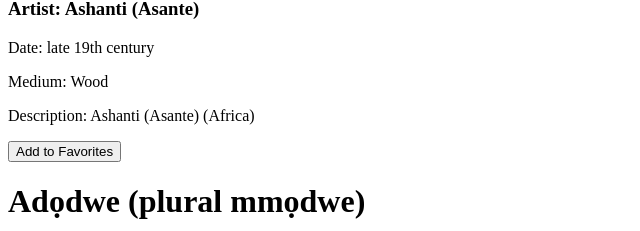
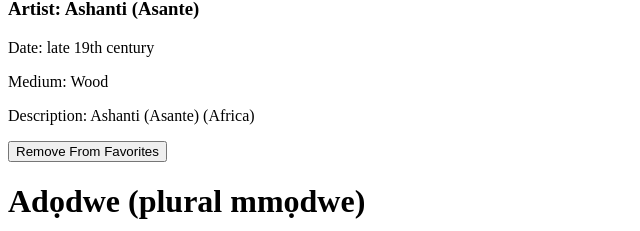
Before and after one commit to jcolemanjr/museum-app, a React (Create React App) app: page /Gallery in a window 1280 px wide. Shown: the part 2717-2948 px from the top of the page, without its empty margins (0-640 px from the left). Built offline with nearby package versions, Linux system fonts and the light colour scheme; data requests are answered from the project's data file.

Commit message:
post working delete needs work

```diff
--- a/src/Components/Artwork.js
+++ b/src/Components/Artwork.js
@@ -1,16 +1,10 @@
 import React from "react";
 
-function Artwork({
-  artist,
-  title,
-  image,
-  date,
-  medium,
-  description,
-  addToFavorites,
-  removeFromFavorites,
-  isFavorite,
-}) {
+function Artwork({artist, title, image, date, medium, description, addToFavorites,
+  removeFromFavorites, isFavorite, accessionNumber}) {
+
+// console.log(accessionNumber)
+
   function artistCheck() {
     if (artist === "") {
       return "Unknown Artist";
@@ -42,25 +36,13 @@ function Artwork({
       <p>Description: {descCheck()}</p>
       {isFavorite ? (
         <button
-          onClick={() =>
-            removeFromFavorites({
-              title,
-              artist,
-              image,
-              date,
-              medium,
-              description,
-            })
-          }
-        >
-          Remove From Favorites
+          onClick={(e) => removeFromFavorites({title, artist, image, date, medium, description, accessionNumber})}>
+            Remove From Favorites
         </button>
       ) : (
         <button
           onClick={() =>
-            addToFavorites({ title, artist, image, date, medium, description })
-          }
-        >
+            addToFavorites({ title, artist, image, date, medium, description, accessionNumber })}>
           Add to Favorites
         </button>
       )}
--- a/src/Components/Gallery.js
+++ b/src/Components/Gallery.js
@@ -1,31 +1,27 @@
-import React, { useState } from "react";
+import React, { useEffect, useState } from "react";
 import Artwork from "./Artwork";
 import Search from "./Search";
 
 function Gallery({ artworks, setArtworks }) {
   const [favorites, setfavorites] = useState([]);
   const [filteredArtwork, setfilteredArtwork] = useState("");
-  console.log(filteredArtwork);
+//   console.log(filteredArtwork);
+
+  useEffect(() => {
+    // Fetch the initial state of favorites
+    fetch('http://localhost:3000/Favorites')
+      .then((res) => res.json())
+      .then((data) => setfavorites(data));
+  }, []);
 
   const filteredArt = artworks.filter((art) => {
     return (
-      (art.title?.toLowerCase()?.includes(filteredArtwork.toLowerCase()) ??
-        false) ||
-      (art.artist?.toLowerCase()?.includes(filteredArtwork.toLowerCase()) ??
-        false) ||
-      (art.date
-        ?.toString()
-        ?.toLowerCase()
-        ?.includes(filteredArtwork.toLowerCase()) ??
-        false) ||
-      (art.medium?.toLowerCase()?.includes(filteredArtwork.toLowerCase()) ??
-        false) ||
-      (art.culture?.toLowerCase()?.includes(filteredArtwork.toLowerCase()) ??
-        false) ||
-      (art.description
-        ?.toLowerCase()
-        ?.includes(filteredArtwork.toLowerCase()) ??
-        false)
+      (art.title?.toLowerCase()?.includes(filteredArtwork.toLowerCase()) ?? false) ||
+      (art.artist?.toLowerCase()?.includes(filteredArtwork.toLowerCase()) ?? false) ||
+      (art.date?.toString()?.toLowerCase()?.includes(filteredArtwork.toLowerCase()) ?? false) ||
+      (art.medium?.toLowerCase()?.includes(filteredArtwork.toLowerCase()) ?? false) ||
+      (art.culture?.toLowerCase()?.includes(filteredArtwork.toLowerCase()) ?? false) ||
+      (art.description?.toLowerCase()?.includes(filteredArtwork.toLowerCase()) ?? false)
     );
   });
 
@@ -63,11 +59,17 @@ function Gallery({ artworks, setArtworks }) {
         date={piece.date}
         medium={piece.medium}
         description={piece.description}
+        accessionNumber={piece.accessionNumber}
         addToFavorites={addToFavorites}
         removeFromFavorites={removeFromFavorites}
         isFavorite={favorites.some(
-          (fav) => fav.accessionNumber === piece.accessionNumber
+            (fav) => {
+             console.log(fav.accessionNumber)
+             return fav.accessionNumber === piece.accessionNumber}
         )}
+
+
+
         //maybe create a ternary for if item is on-display based on {piece.galleryInformation}
       />
     );
```
Also changed, not shown: db.json.
